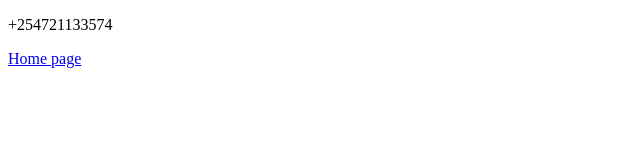
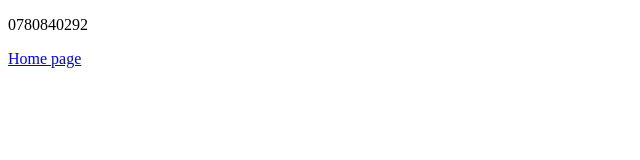
Before and after one commit to MarionM2/Maina, a plain HTML site: page contacts.html in a window 1280 px wide. Shown: the full height of the page, 0-640 px from the left. Drawn offline with Linux system fonts and the light colour scheme.

Commit message:
contacts update

```diff
--- a/contacts.html
+++ b/contacts.html
@@ -8,7 +8,7 @@
     <title>Document</title>
 </head>
 <body>
-    <p id="contacts">+254721133574</p>
+    <p id="contacts">0780840292</p>
     <p>
         <a href="index.html">Home page</a>
     </p>
```
